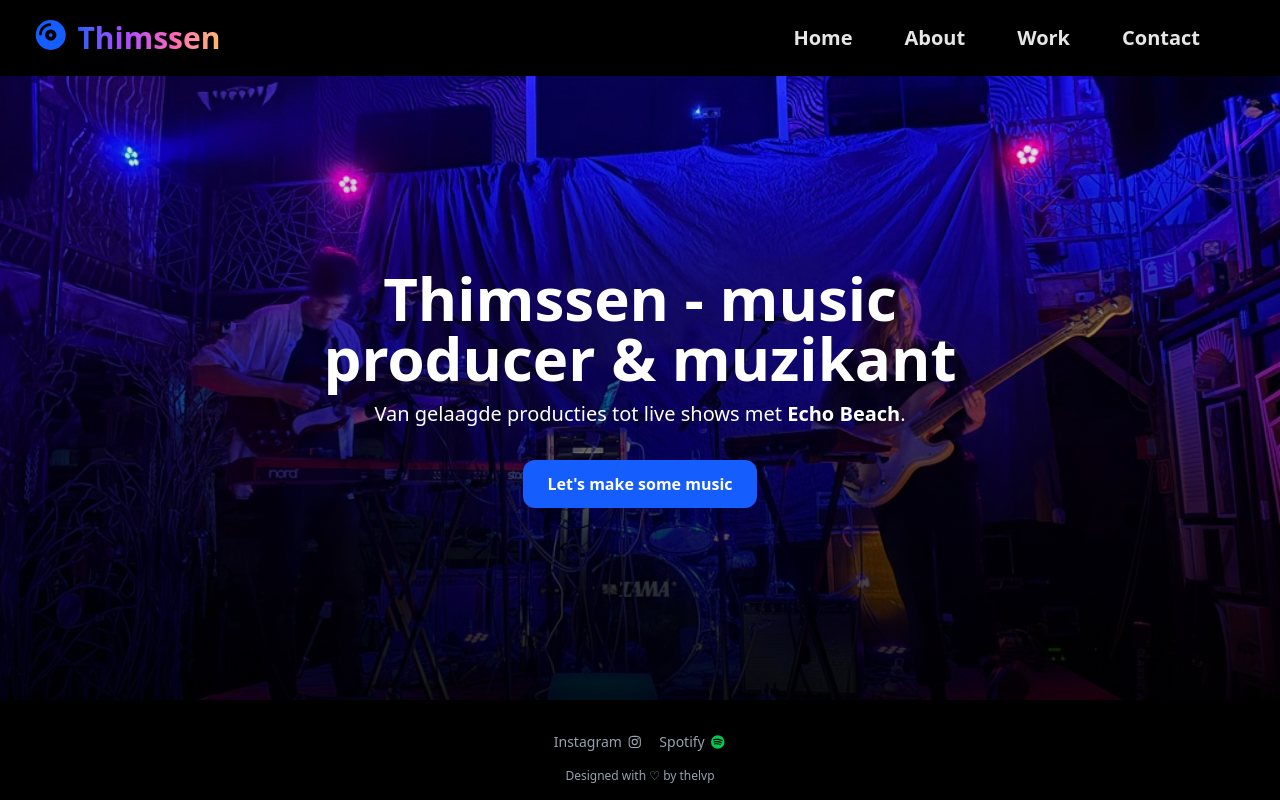
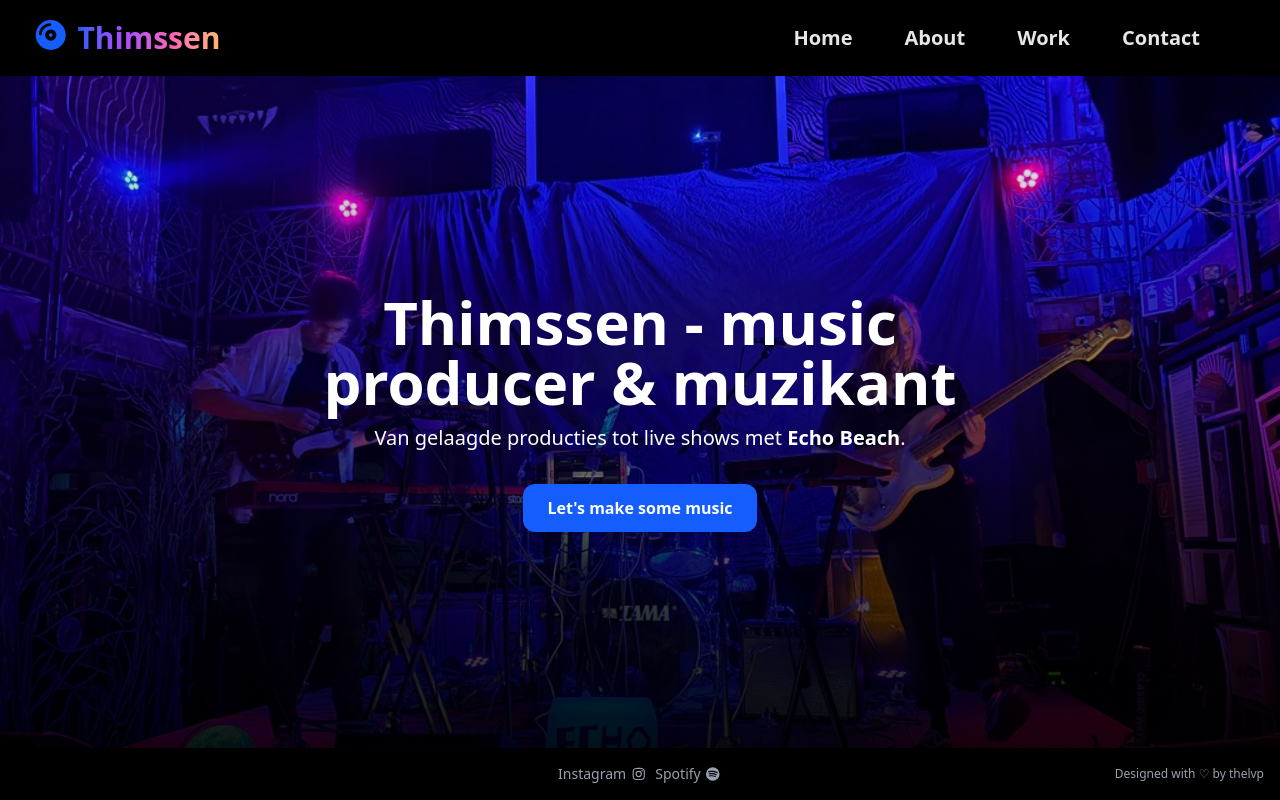
Before and after one commit to thelvp/thimssen, a React (Vite) app: page / in a window 1280 px wide. Built offline with nearby package versions, Linux system fonts and the light colour scheme; the HTML template or start-up script is replaced by a standard one.

Commit message:
update footer responsiveness, style, layout

```diff
--- a/src/components/Footer/Footer.tsx
+++ b/src/components/Footer/Footer.tsx
@@ -1,66 +1,31 @@
 import { faInstagram, faSpotify } from '@fortawesome/free-brands-svg-icons';
-import { FontAwesomeIcon } from '@fortawesome/react-fontawesome';
+import { FooterLink } from './FooterLink';
+import { NavbarCreds } from '../Navbar/NavbarCreds';
 
 export const Footer = () => {
-  const baseFocusA11YClasses =
-    'focus:outline-none focus-visible:ring-2 focus-visible:ring-offset-2 focus-visible:ring-blue-500 rounded-sm';
+  return (
+    <footer className="z-20 w-full p-4 text-gray-400">
+      <div className="mx-auto grid max-w-7xl grid-cols-1 items-center gap-4 sm:grid-cols-3">
+        <div className="hidden sm:block" />
 
-  return (
-    <footer className="z-20 w-full py-4 text-gray-400">
-      <div className="mx-auto flex flex-col items-center justify-center gap-4">
-        <div className="hidden sm:block" />
-        <ul className="flex flex-wrap text-sm hover:font-semibold">
-          <li>
-            <a
-              target="_blank"
-              rel="noopener noreferrer"
+        <ul className="flex flex-wrap items-center justify-center text-sm">
+          <FooterLink
+            color="hover:text-blue-500"
+            title="Instagram"
             href="https://www.instagram.com/thimssen/"
-              className={` ${baseFocusA11YClasses} hover:text-yellow-600`}
-            >
-              Instagram
-              <FontAwesomeIcon
             icon={faInstagram}
-                className="ml-1 mr-4"
-                aria-hidden="true"
-                focusable={false}
           />
-              <span className="sr-only">(opens in a new tab)</span>
-            </a>
-          </li>
-          <li>
-            <a
-              target="_blank"
-              rel="noopener noreferrer"
+          <FooterLink
+            color="hover:text-green-500"
+            title="Spotify"
             href="https://open.spotify.com/artist/2uhfXqGrbL6MDekftEEDMD?si=RTCS8gXOQHO1zlk8fMht0A"
-              className={`${baseFocusA11YClasses} hover:text-green-500`}
-            >
-              Spotify
-              <FontAwesomeIcon
             icon={faSpotify}
-                className="ml-1 text-green-500"
-                aria-hidden="true"
-                focusable={false}
           />
-              <span className="sr-only"> (opens in a new tab)</span>
-            </a>
-          </li>
         </ul>
 
-        <p className="text-xs">
-          <a
-            className={`group ${baseFocusA11YClasses}hover:font-semibold`}
-            href="https://github.com/thelvp"
-          >
-            Designed with{' '}
-            <span
-              aria-hidden="true"
-              className="group-hover:font-extrabold group-hover:text-red-400"
-            >
-              ♡
-            </span>{' '}
-            by thelvp
-          </a>
-        </p>
+        <div className="text-wrap text-center sm:text-right">
+          <NavbarCreds />
+        </div>
       </div>
     </footer>
   );
--- /dev/null
+++ b/src/components/Footer/FooterLink.tsx
@@ -0,0 +1,26 @@
+import type { IconProp } from '@fortawesome/fontawesome-svg-core';
+import { FontAwesomeIcon } from '@fortawesome/react-fontawesome';
+
+type FooterLinkProps = {
+  color: string;
+  title: string;
+  href: string;
+  icon: IconProp;
+};
+
+export const FooterLink = ({ color, title, icon, href }: FooterLinkProps) => {
+  return (
+    <li className="mr-2 last:mr-0">
+      <a
+        target="_blank"
+        rel="noopener noreferrer"
+        href={href}
+        className={`hover:font-semibold ${color}`}
+      >
+        {title}{' '}
+        <FontAwesomeIcon icon={icon} aria-hidden="true" focusable={false} />
+        <span className="sr-only">(opens in a new tab)</span>
+      </a>
+    </li>
+  );
+};
--- a/src/components/Navbar/Navbar.tsx
+++ b/src/components/Navbar/Navbar.tsx
@@ -1,5 +1,5 @@
 import { Link } from 'react-router';
-import { NavbarListItem } from './NavbarListItem';
+import { NavbarLink } from './NavbarLink';
 import { Logo } from '../Logo/Logo';
 
 export const Navbar = () => {
@@ -22,7 +22,7 @@ export const Navbar = () => {
       <ul className="gap-13 mt-3 flex flex-wrap items-center pr-12 text-xl font-bold sm:mt-0">
         {NavbarLinks.map((link) => {
           return (
-            <NavbarListItem
+            <NavbarLink
               color={link.color}
               navTitle={link.title}
               href={link.href}
--- /dev/null
+++ b/src/components/Navbar/NavbarCreds.tsx
@@ -0,0 +1,18 @@
+export const NavbarCreds = () => {
+  return (
+    <p className="items-end text-xs">
+      <a
+        className={'group hover:font-semibold'}
+        href="https://github.com/thelvp"
+        target="_blank"
+        rel="noopener noreferrer"
+      >
+        Designed with{' '}
+        <span aria-hidden="true" className="group-hover:text-red-400">
+          ♡
+        </span>{' '}
+        by thelvp
+      </a>
+    </p>
+  );
+};
--- a/src/components/Navbar/NavbarListItem.tsx
+++ b/src/components/Navbar/NavbarLink.tsx
@@ -6,7 +6,7 @@ type NavbarLinkProps = {
   href: string;
 };
 
-export const NavbarListItem = ({ color, navTitle, href }: NavbarLinkProps) => {
+export const NavbarLink = ({ color, navTitle, href }: NavbarLinkProps) => {
   return (
     <li>
       <Link to={href} className={`hover:text-${color} hover:underline`}>
--- a/src/components/Navbar/index.ts
+++ b/src/components/Navbar/index.ts
@@ -1,2 +1,2 @@
 export * from './Navbar';
-export * from './NavbarListItem';
+export * from './NavbarLink';
```
Lines whose indentation alone changed are shown as unchanged.
